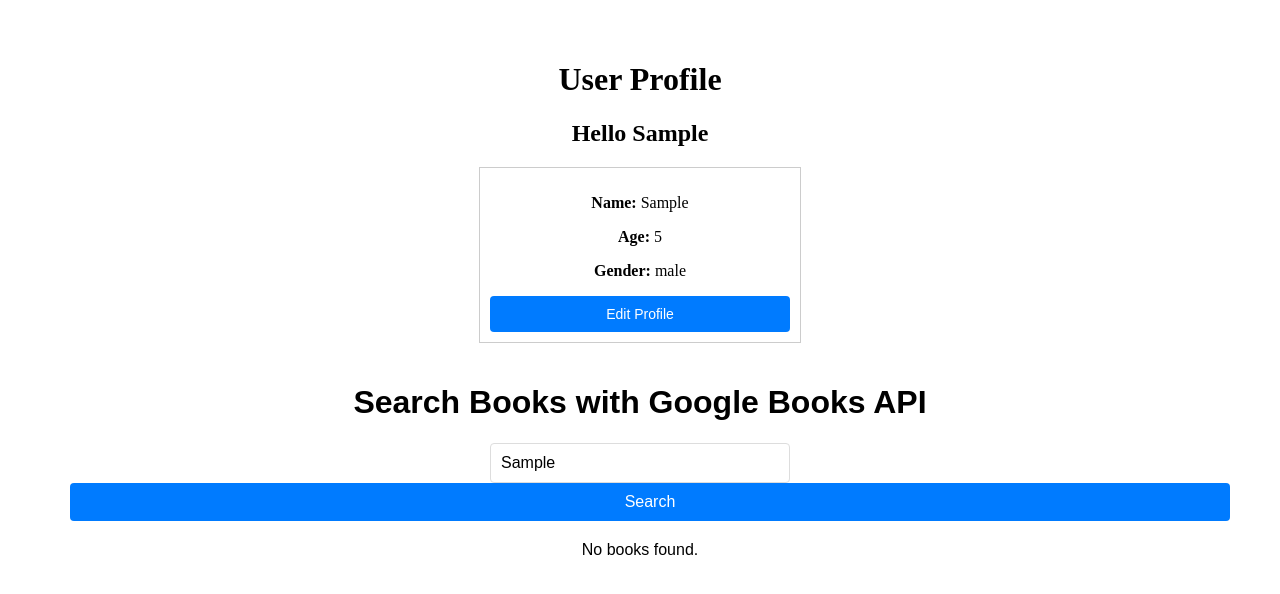
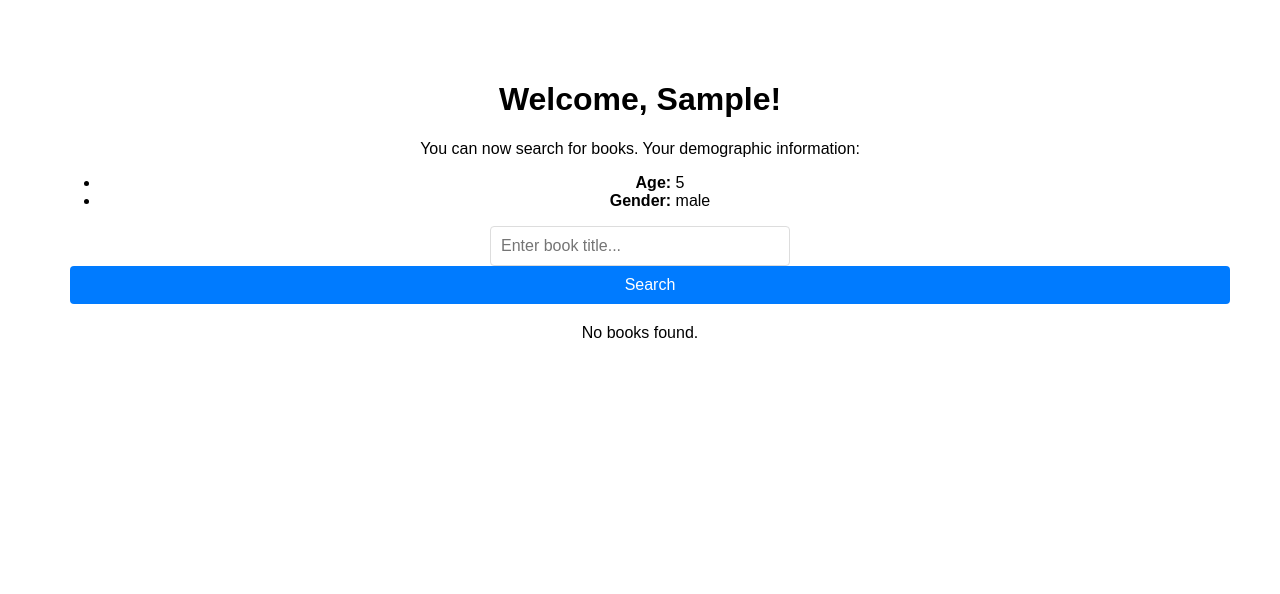
Before and after one commit to tigerhostsolutions/RTT50-MERN-SBA320-REACT-APPLICATION, a React (Vite) app: page / in a window 1280 px wide. Both pictures are taken after typing "Sample", "5" into the empty fields and a click on the button "Submit". Shown: the top 594 px of the page. Built offline with nearby package versions, Linux system fonts and the light colour scheme.

Commit message:
created/updated: updated GoogleBooksSearch

```diff
--- a/src/App.jsx
+++ b/src/App.jsx
@@ -1,25 +1,28 @@
-import React, { useState } from 'react';
+import React, {useState} from 'react';
 import UserForm from './components/UserForm/UserForm.jsx';
-import GoogleBooksSearch from "./components/GoogleBooks/GoogleBooksSearch.jsx";
-import './App.css'
+import GoogleBooksSearch from './components/GoogleBooks/GoogleBooksSearch.jsx';
+import './App.css';
 
-function App() {
-  const [searchQuery, setSearchQuery] = useState("");
+const App = () => {
+  const [isSubmitted, setIsSubmitted] = useState(false); // Track form
+                                                         // submission
+  const [userData, setUserData] = useState(null);        // Store user data
 
   const handleFormSubmission = (formData) => {
-    // Use formData (for example, name or gender) if needed for the query.
-    setSearchQuery(formData.name); // Trigger a new search in GoogleBooksSearch
+    // Store user data from the form (e.g., name, age, gender)
+    setUserData(formData);
+    setIsSubmitted(true); // Transition to Google Books Search view
   };
 
   return (
-      <main>
-        <header >
-          <h1 >User Profile</h1 >
-        </header >
-        <UserForm onSubmit={handleFormSubmission} /> {/* Pass handler via props */}
-        <GoogleBooksSearch query={searchQuery} />{/* Forward the query to GoogleBooksSearch */}
-      </main >
-  )
-}
+      <div >
+        {!isSubmitted ? (
+            <UserForm onSubmit = {handleFormSubmission} />
+        ) : (
+             <GoogleBooksSearch user = {userData} />
+         )}
+      </div >
+  );
+};
 
-export default App
+export default App;
--- a/src/components/GoogleBooks/GoogleBooksSearch.jsx
+++ b/src/components/GoogleBooks/GoogleBooksSearch.jsx
@@ -1,17 +1,16 @@
-import React, {useEffect, useState} from 'react';
-import './GoogleBooksSearch.css';
+import React, { useState, useEffect } from "react";
+import "./GoogleBooksSearch.css";
 import axios from "axios";
 
-const GoogleBooksSearch = ({ query }) => {
-  // State to hold user input, books, and loading/error states
-  const [searchInput, setSearchInput] = useState("");
+const GoogleBooksSearch = ({ user }) => {
+  const [query, setQuery] = useState(""); // Local state for the book search query
   const [books, setBooks] = useState([]);
   const [loading, setLoading] = useState(false);
   const [error, setError] = useState(null);
 
   // Function to fetch books from Google Books API
   const fetchBooks = async () => {
-    if (!searchInput.trim()) {
+    if (!query.trim()) {
       alert("Please enter a book title");
       return;
     }
@@ -20,7 +19,7 @@ const GoogleBooksSearch = ({ query }) => {
     setError(null);
     setBooks([]); // Clear existing results
     const apiUrl = `https://www.googleapis.com/books/v1/volumes?q=${encodeURIComponent(
-        searchInput
+        query
     )}`;
 
     try {
@@ -33,14 +32,6 @@ const GoogleBooksSearch = ({ query }) => {
       setLoading(false);
     }
   };
-
-  // Use query to trigger a search when it changes
-  useEffect(() => {
-    if (query) {
-      setSearchInput(query); // Set the search input from the query prop
-      fetchBooks(); // Fetch books for the new query
-    }
-  }, [query]); // Dependency array ensures this runs on query changes
 
   // Render each book item
   const renderBooks = () => {
@@ -77,26 +68,32 @@ const GoogleBooksSearch = ({ query }) => {
 
   return (
       <div className="google-books-search">
-      <h1>Search Books with Google Books API</h1>
+        <h1>Welcome, {user?.name}!</h1>
+        <p>
+          You can now search for books. Your demographic information:
+          <ul>
+            <li><strong>Age: </strong>{user?.age}</li>
+            <li><strong>Gender: </strong>{user?.gender}</li>
+          </ul>
+        </p>
         <div className="search-bar">
           <input
               type="text"
               placeholder="Enter book title..."
               value={query}
-          onChange={(e) => setSearchInput(e.target.value)}
+              onChange={(e) => setQuery(e.target.value)}
           />
           <button onClick={fetchBooks} disabled={loading}>
             {loading ? "Searching..." : "Search"}
           </button>
         </div>
 
-      {/* Show loading spinner, error, or books */}
+        {/* Show loading spinner, error, or book results */}
         <div className="results">
           {loading && <p>Loading...</p>}
           {error && <p className="error">{error}</p>}
           {!loading && !error && renderBooks()}
         </div>
-
       </div>
   );
 };
--- a/src/components/UserForm/UserForm.jsx
+++ b/src/components/UserForm/UserForm.jsx
@@ -22,24 +22,24 @@ const UserForm = ({ onSubmit }) => {
     setIsSubmitted(true); // Switch to profile view}
   };
 
-  const handleEdit = () => {
-    setIsSubmitted(false); // Switch back to form view
-  };
-
-  if (isSubmitted) {
-    // Profile View
-    return (
-        <div className='profile-card'>
-          <h2>Hello {formData.name}</h2>
-          <div className='profile-card-demographics'>
-            <p><strong>Name:</strong> {formData.name}</p>
-            <p><strong>Age:</strong> {formData.age}</p>
-            <p><strong>Gender:</strong> {formData.gender}</p>
-            <button onClick={handleEdit}>Edit Profile</button>
-          </div>
-        </div>
-    );
-  }
+  // const handleEdit = () => {
+  //   setIsSubmitted(false); // Switch back to form view
+  // };
+  //
+  // if (isSubmitted) {
+  //   // Profile View
+  //   return (
+  //       <div className='profile-card'>
+  //         <h2>Hello {formData.name}</h2>
+  //         <div className='profile-card-demographics'>
+  //           <p><strong>Name:</strong> {formData.name}</p>
+  //           <p><strong>Age:</strong> {formData.age}</p>
+  //           <p><strong>Gender:</strong> {formData.gender}</p>
+  //           <button onClick={handleEdit}>Edit Profile</button>
+  //         </div>
+  //       </div>
+  //   );
+  // }
 
   //Form View
   return (
```
Lines whose indentation alone changed are shown as unchanged.
